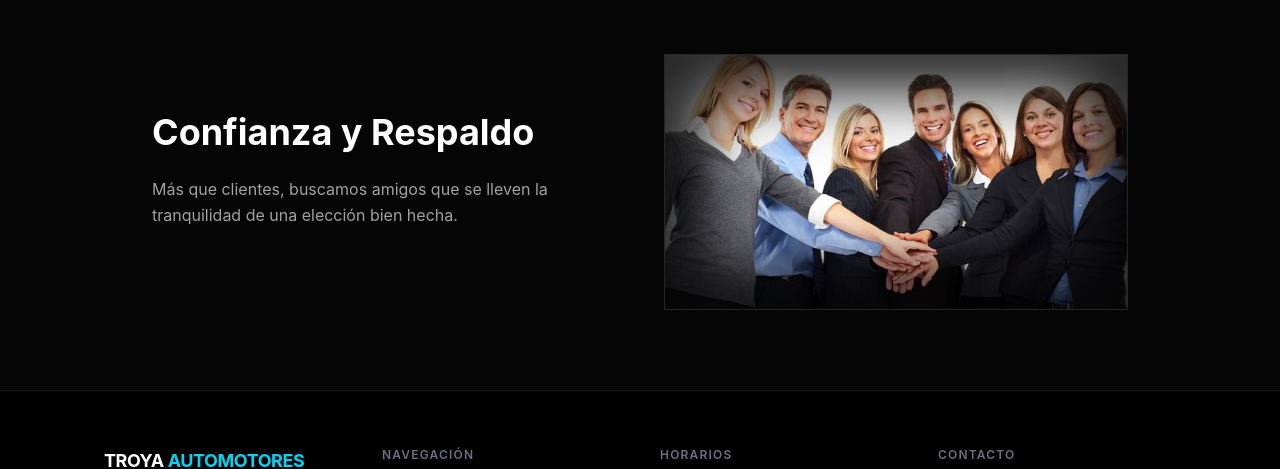
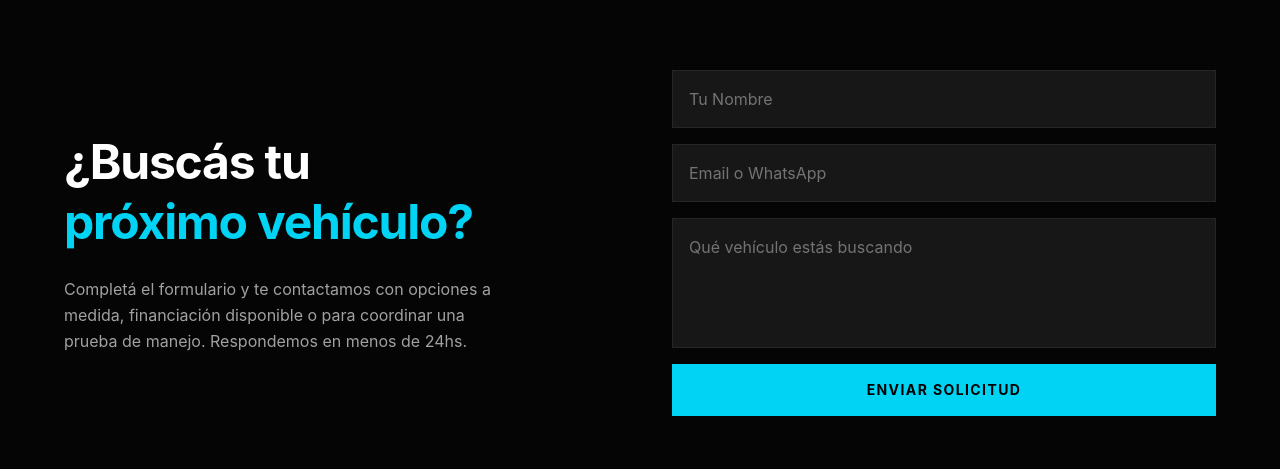
Before and after one commit to Daaneri/AgenciaDemo, a Next.js app: page / in a window 1280 px wide. Shown: the part 1965-2434 px from the top of the page. Built offline with nearby package versions, Linux system fonts and the light colour scheme.

Commit message:
agrego marcas marquee

```diff
--- a/app/page.tsx
+++ b/app/page.tsx
@@ -306,6 +306,51 @@ export default function Home() {
       {/* MARCAS SECTION - marquee infinito */}
       <MarcasMarquee />
 
+      {/* CTA + FORMULARIO */}
+      <section className="py-16 md:py-24 px-4 md:px-6 border-t border-neutral-800">
+        <div className="max-w-6xl mx-auto grid md:grid-cols-2 gap-10 md:gap-16 items-center">
+          <div>
+            <h2 className="text-3xl sm:text-4xl md:text-5xl font-bold tracking-tight leading-tight">
+              <span className="text-white">¿Buscás tu</span>
+              <br />
+              <span className="text-cyan-400">próximo vehículo?</span>
+            </h2>
+            <p className="text-neutral-400 mt-6 leading-relaxed max-w-md">
+              Completá el formulario y te contactamos con opciones a medida,
+              financiación disponible o para coordinar una prueba de manejo.
+              Respondemos en menos de 24hs.
+            </p>
+          </div>
+
+          <form
+            onSubmit={(e) => e.preventDefault()}
+            className="flex flex-col gap-4"
+          >
+            <input
+              type="text"
+              placeholder="Tu Nombre"
+              className="bg-neutral-900 border border-neutral-800 p-4 outline-none focus:border-cyan-400 transition placeholder:text-neutral-500"
+            />
+            <input
+              type="email"
+              placeholder="Email o WhatsApp"
+              className="bg-neutral-900 border border-neutral-800 p-4 outline-none focus:border-cyan-400 transition placeholder:text-neutral-500"
+            />
+            <textarea
+              placeholder="Qué vehículo estás buscando"
+              rows={4}
+              className="bg-neutral-900 border border-neutral-800 p-4 outline-none focus:border-cyan-400 transition placeholder:text-neutral-500 resize-none"
+            />
+            <button
+              type="submit"
+              className="bg-cyan-400 text-black font-bold uppercase tracking-widest text-sm py-4 hover:bg-cyan-300 transition"
+            >
+              Enviar Solicitud
+            </button>
+          </form>
+        </div>
+      </section>
+
       {/* HUMAN TOUCH SECTION */}
       <section className="py-12 md:py-20 px-4 md:px-6 max-w-5xl mx-auto border-t border-neutral-800">
         <div className="grid md:grid-cols-2 gap-8 md:gap-12 items-center">
```
